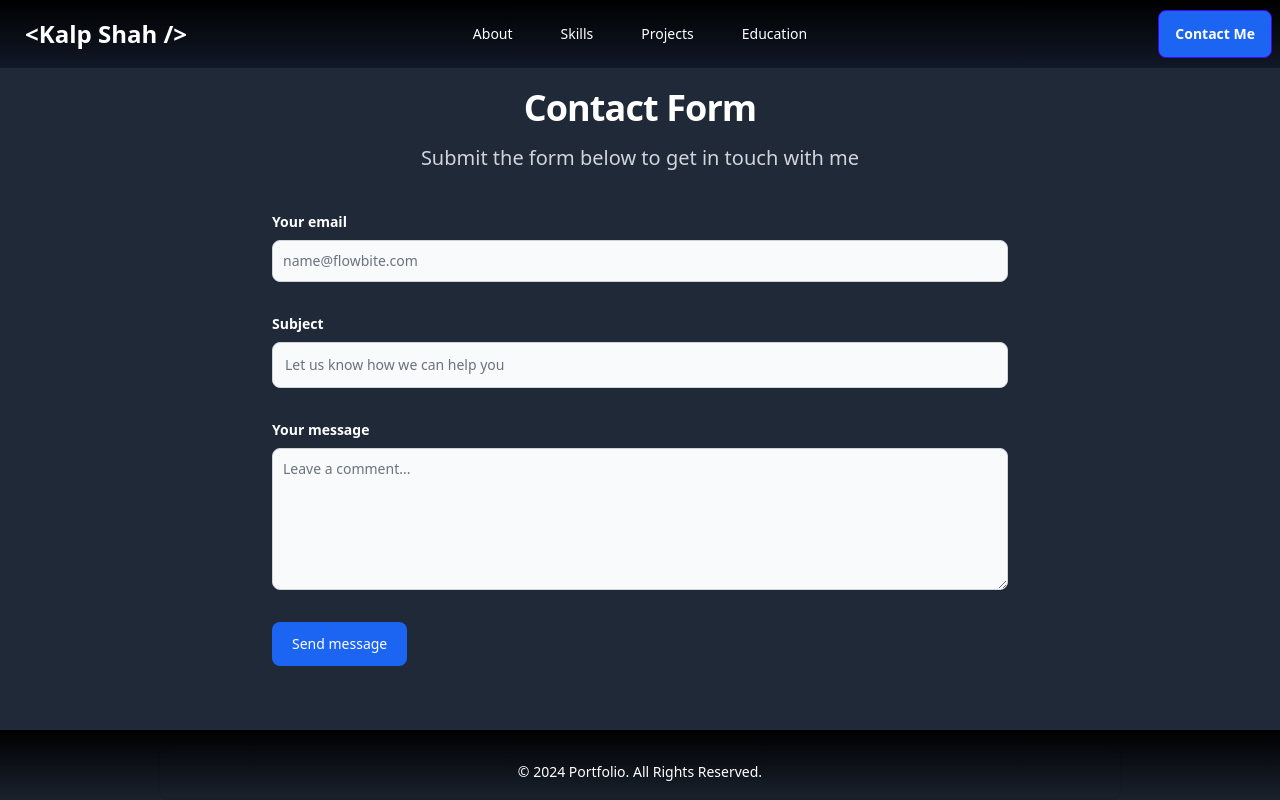
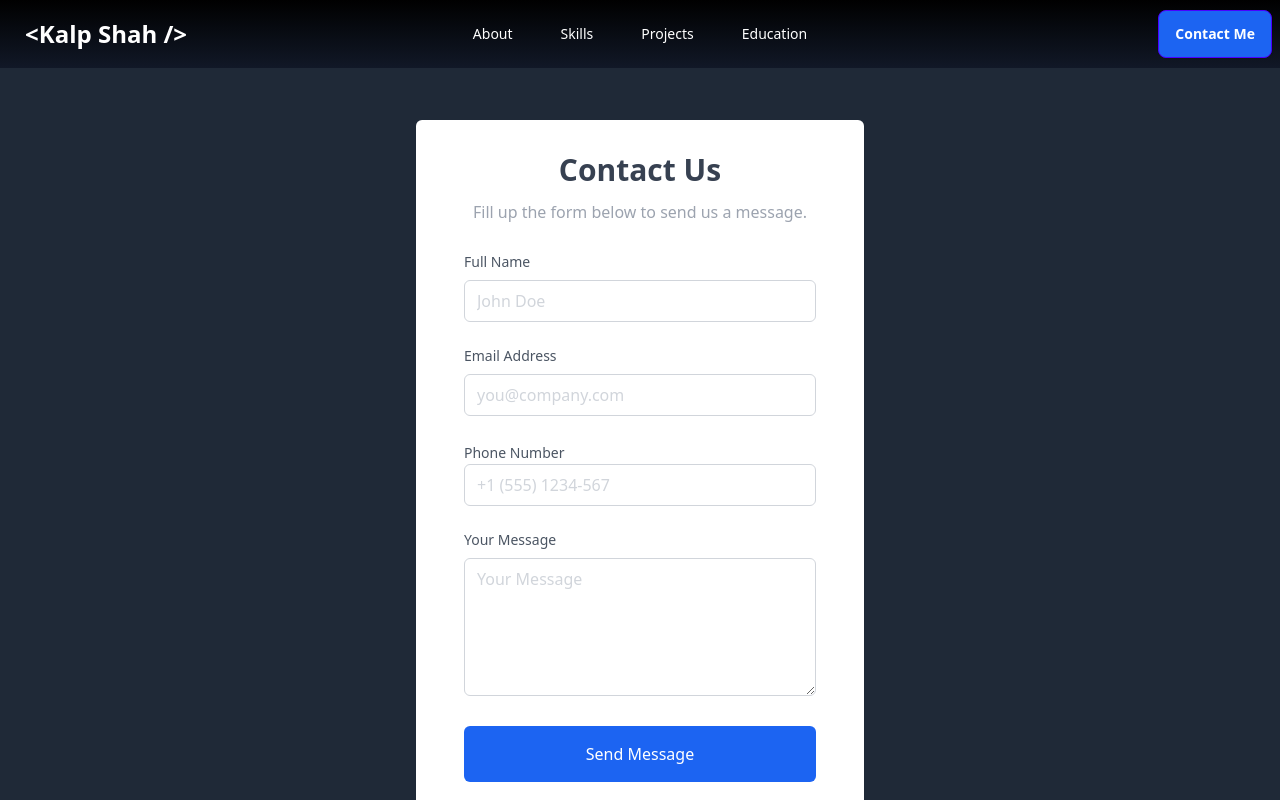
Before and after one commit to kalp234/Personal-Portfolio, a React (Vite) app: page /contact-me in a window 1280 px wide. Shown: the top 800 px of the page. Built offline with nearby package versions, Linux system fonts and the light colour scheme.

Commit message:
changes-6

```diff
--- a/src/components/Contact/Contact.jsx
+++ b/src/components/Contact/Contact.jsx
@@ -1,77 +1,106 @@
-import React from "react";
+import React, { useEffect } from "react";
 import Footer from "../Footer/Footer";
 
 function Contact() {
-  const handleSubmit = (event) => {
-    event.preventDefault();
-    alert("Form submitted!");
+  useEffect(() => {
+    const form = document.getElementById("form");
+    const result = document.getElementById("result");
+
+    const handleSubmit = (e) => {
+      e.preventDefault();
+      const formData = new FormData(form);
+      var object = {};
+      formData.forEach((value, key) => {
+        object[key] = value;
+      });
+      var json = JSON.stringify(object);
+      result.innerHTML = "Please wait...";
+
+      fetch("https://api.web3forms.com/submit", {
+        method: "POST",
+        headers: {
+          "Content-Type": "application/json",
+          Accept: "application/json",
+        },
+        body: json,
+      })
+        .then(async (response) => {
+          let json = await response.json();
+          if (response.status === 200) {
+            result.innerHTML = json.message;
+            result.classList.remove("text-gray-500");
+            result.classList.add("text-green-500");
+          } else {
+            console.log(response);
+            result.innerHTML = json.message;
+            result.classList.remove("text-gray-500");
+            result.classList.add("text-red-500");
+          }
+        })
+        .catch((error) => {
+          console.log(error);
+          result.innerHTML = "Something went wrong!";
+        })
+        .then(() => {
+          form.reset();
+          setTimeout(() => {
+            result.style.display = "none";
+          }, 5000);
+        });
     };
+
+    form.addEventListener("submit", handleSubmit);
+
+    return () => {
+      form.removeEventListener("submit", handleSubmit);
+    };
+  }, []);
 
   return (
     <>
-      <div name="Contact" className="bg-gray-800 h-screen md:h-full">
-        <section class="bg-gray-800 lg:pt-6 pt-20">
-          <div class="py-8 lg:py-16 px-4 mx-auto max-w-screen-md">
-            <h2 class="mb-4 text-4xl tracking-tight font-bold text-center text-white">
-              Contact Form
-            </h2>
-            <p class="mb-8 lg:mb-10 font-light text-center text-gray-300 sm:text-xl">
-              Submit the form below to get in touch with me
+      <div className="flex items-center min-h-screen  bg-gray-800 dark:bg-gray-900">
+        <div className="container mx-auto mt-20 ">
+          <div className="max-w-md mx-auto my-10 bg-white p-5 rounded-md shadow-sm">
+            <div className="text-center">
+              <h1 className="my-3 text-3xl font-semibold text-gray-700 dark:text-gray-200">
+                Contact Us
+              </h1>
+              <p className="text-gray-400 dark:text-gray-400">
+                Fill up the form below to send us a message.
               </p>
-            <form onSubmit={handleSubmit} class="space-y-8">
-              <div>
-                <label
-                  for="email"
-                  class="block mb-2 text-sm font-semibold text-white"
-                >
-                  Your email
-                </label>
-                <input
-                  type="email"
-                  id="email"
-                  class="shadow-sm bg-gray-50 border border-gray-300 text-gray-900 text-sm rounded-lg focus:ring-primary-500 focus:border-primary-500 block w-full p-2.5 dark:bg-gray-700 dark:border-gray-600 dark:placeholder-gray-400 dark:text-white dark:focus:ring-primary-500 dark:focus:border-primary-500 dark:shadow-sm-light"
-                  placeholder="name@flowbite.com"
-                  required
-                ></input>
             </div>
-              <div>
-                <label
-                  for="subject"
-                  class="block mb-2 text-sm font-semibold text-white"
-                >
-                  Subject
-                </label>
-                <input
-                  type="text"
-                  id="subject"
-                  class="block p-3 w-full text-sm text-gray-900 bg-gray-50 rounded-lg border border-gray-300 shadow-sm focus:ring-primary-500 focus:border-primary-500 dark:bg-gray-700 dark:border-gray-600 dark:placeholder-gray-400 dark:text-white dark:focus:ring-primary-500 dark:focus:border-primary-500 dark:shadow-sm-light"
-                  placeholder="Let us know how we can help you"
-                  required
-                ></input>
+            <div className="m-7">
+              <form action="https://api.web3forms.com/submit" method="POST" id="form">
+                <input type="hidden" name="access_key" value="36e897ab-964f-429e-965e-e8934ced8061" />
+                <input type="hidden" name="subject" value="New Submission from Web3Forms" />
+                <input type="checkbox" name="botcheck" id="" style={{ display: 'none' }} />
+
+                <div className="mb-6">
+                  <label htmlFor="name" className="block mb-2 text-sm text-gray-600 dark:text-gray-400 font-medium">Full Name</label>
+                  <input type="text" name="name" id="name" placeholder="John Doe" required className="w-full px-3 py-2 placeholder-gray-300 border border-gray-300 rounded-md focus:outline-none focus:ring focus:ring-indigo-100 focus:border-indigo-300 dark:bg-gray-700 dark:text-white dark:placeholder-gray-500 dark:border-gray-600 dark:focus:ring-gray-900 dark:focus:border-gray-500" />
                 </div>
-              <div class="sm:col-span-2">
-                <label
-                  for="message"
-                  class="block mb-2 text-sm font-semibold text-white"
-                >
-                  Your message
-                </label>
-                <textarea
-                  id="message"
-                  rows="6"
-                  class="block p-2.5 w-full text-sm text-gray-900 bg-gray-50 rounded-lg shadow-sm border border-gray-300 focus:ring-primary-500 focus:border-primary-500 dark:bg-gray-700 dark:border-gray-600 dark:placeholder-gray-400 dark:text-white dark:focus:ring-primary-500 dark:focus:border-primary-500"
-                  placeholder="Leave a comment..."
-                ></textarea>
+                <div className="mb-6">
+                  <label htmlFor="email" className="block mb-2 text-sm text-gray-600 dark:text-gray-400 font-medium">Email Address</label>
+                  <input type="email" name="email" id="email" placeholder="you@company.com" required className="w-full px-3 py-2 placeholder-gray-300 border border-gray-300 rounded-md focus:outline-none focus:ring focus:ring-indigo-100 focus:border-indigo-300 dark:bg-gray-700 dark:text-white dark:placeholder-gray-500 dark:border-gray-600 dark:focus:ring-gray-900 dark:focus:border-gray-500" />
                 </div>
-              <button
-                type="submit"
-                class="py-3 px-5 text-sm font-medium text-center text-white rounded-lg bg-blue-600 sm:w-fit hover:bg-primary-600 focus:ring-4 focus:outline-none focus:ring-primary-300 dark:bg-primary-600 dark:hover:bg-primary-700 dark:focus:ring-primary-800"
-              >
-                Send message
+                <div className="mb-6">
+                  <label htmlFor="phone" className="text-sm text-gray-600 dark:text-gray-400 font-medium">Phone Number</label>
+                  <input type="text" name="phone" id="phone" placeholder="+1 (555) 1234-567" required className="w-full px-3 py-2 placeholder-gray-300 border border-gray-300 rounded-md focus:outline-none focus:ring focus:ring-indigo-100 focus:border-indigo-300 dark:bg-gray-700 dark:text-white dark:placeholder-gray-500 dark:border-gray-600 dark:focus:ring-gray-900 dark:focus:border-gray-500" />
+                </div>
+                <div className="mb-6">
+                  <label htmlFor="message" className="block mb-2 text-sm text-gray-600 dark:text-gray-400 font-medium">Your Message</label>
+                  <textarea rows="5" name="message" id="message" placeholder="Your Message" className="w-full px-3 py-2 placeholder-gray-300 border border-gray-300 rounded-md focus:outline-none focus:ring focus:ring-indigo-100 focus:border-indigo-300 dark:bg-gray-700 dark:text-white dark:placeholder-gray-500 dark:border-gray-600 dark:focus:ring-gray-900 dark:focus:border-gray-500" required></textarea>
+                </div>
+                <div className="mb-6">
+                  <button type="submit" className="w-full px-3 py-4 text-white bg-blue-600 rounded-md focus:bg-indigo-600 focus:outline-none">
+                    Send Message
                   </button>
+                </div>
+                <p className="text-base text-center text-gray-400" id="result"></p>
               </form>
             </div>
-        </section>
+          </div>
+        </div>
       </div>
       <Footer />
     </>
--- a/src/components/Projects/Projects.jsx
+++ b/src/components/Projects/Projects.jsx
@@ -4,6 +4,7 @@ import Youtubeclone from "../../assets/Youtube-clone.png";
 import Ecommerce from "../../assets/Ecommerce.png";
 import GYM from "../../assets/GYM.png";
 import Facebook from "../../assets/Facebook.png";
+import News from "../../assets/News-Buzz.png"
 
 const Projects = () => {
   return (
@@ -111,6 +112,32 @@ const Projects = () => {
           </div>
           <div className="card w-full bg-base-100 shadow-xl dark:text-black dark:bg-white">
             <figure>
+              <img className="h-40 md:h-52 lg:h-full" src={News} />
+            </figure>
+            <div className="card-body -mt-5">
+              <h2 className="card-title text-2xl font-bold">News-Buzz</h2>
+              <p>
+              "Stay informed with our cutting-edge news app, delivering real-time updates on the top 10 headlines worldwide, powered by React and seamless API integration."{" "}
+
+              </p>
+              <div className="card-actions justify-end">
+                <a
+                  href="https://ecommerce-site-three-mauve.vercel.app/"
+                  className="badge badge-outline w-20 transition duration-400   hover:bg-blue-600 hover:text-white p-4 font-semibold"
+                >
+                  Demo
+                </a>
+                <a
+                  href="https://github.com/kalp234/Ecommerce-Site"
+                  className="badge badge-outline transition duration-400 w-20 hover:bg-blue-600 hover:text-white p-4 font-semibold"
+                >
+                  Code
+                </a>
+              </div>
+            </div>
+          </div>
+          <div className="card w-full bg-base-100 shadow-xl dark:text-black dark:bg-white">
+            <figure>
               <img className="h-40 md:h-52 lg:h-full" src={Youtubeclone} />
             </figure>
             <div className="card-body -mt-5">
```
Also changed, not shown: src/assets/News-Buzz.png (added). Lines whose indentation alone changed are shown as unchanged.
